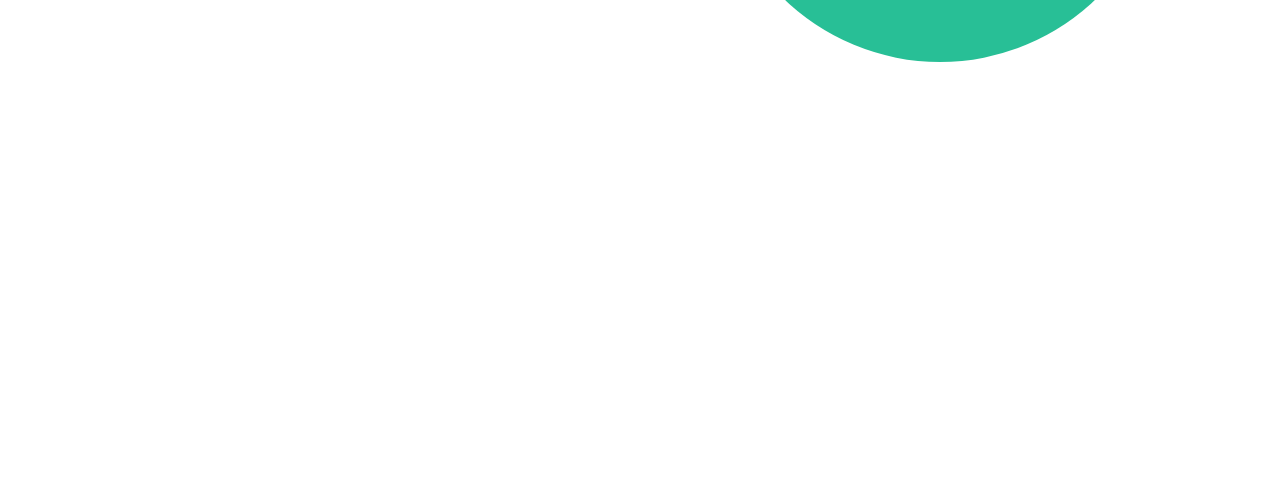
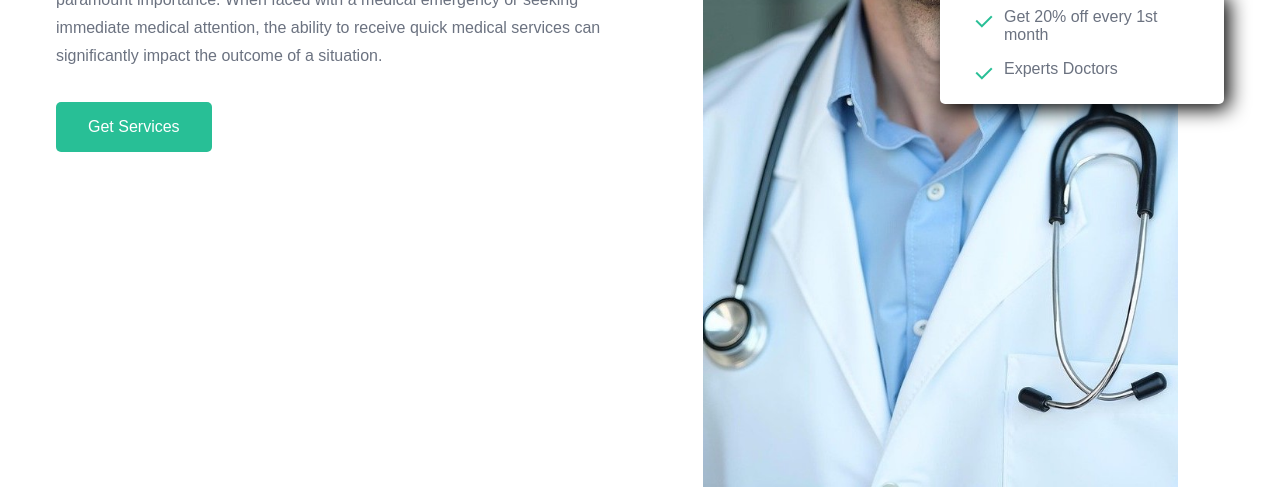
Before and after one commit to GHarper123/MEDICAL-WEBSITE, a plain HTML site: page index.html in a window 1280 px wide. Shown: the part 620-1111 px from the top of the page. Before the commit the page ends 800 px from the top, so only its background shows below. Drawn offline with nearby package versions, Linux system fonts and the light colour scheme; a web font is replaced by a local one.

Commit message:
Harper 2025

```diff
--- a/index.html
+++ b/index.html
@@ -36,7 +36,7 @@
     </div>
     <div class="image">
         <span class="image_bg"></span>
-        <img src="Assets/1.png" alt="header image">
+        <img src="1.png" alt="header image">
         <div class="image_content image_content_1">
          <span><i class="ri-user-3-line"></i></span>
          <div class="details">
```
